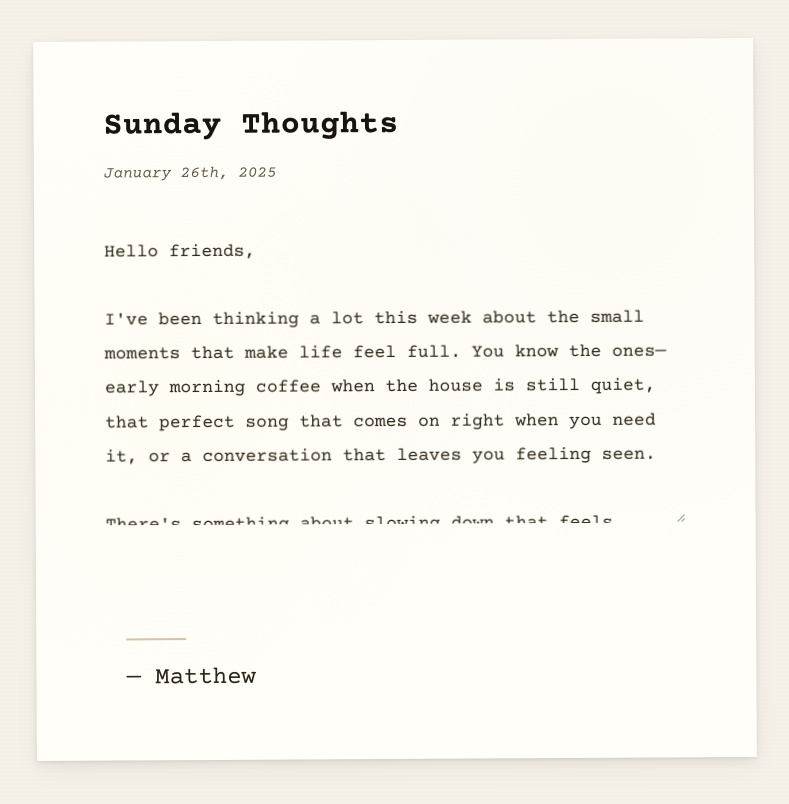
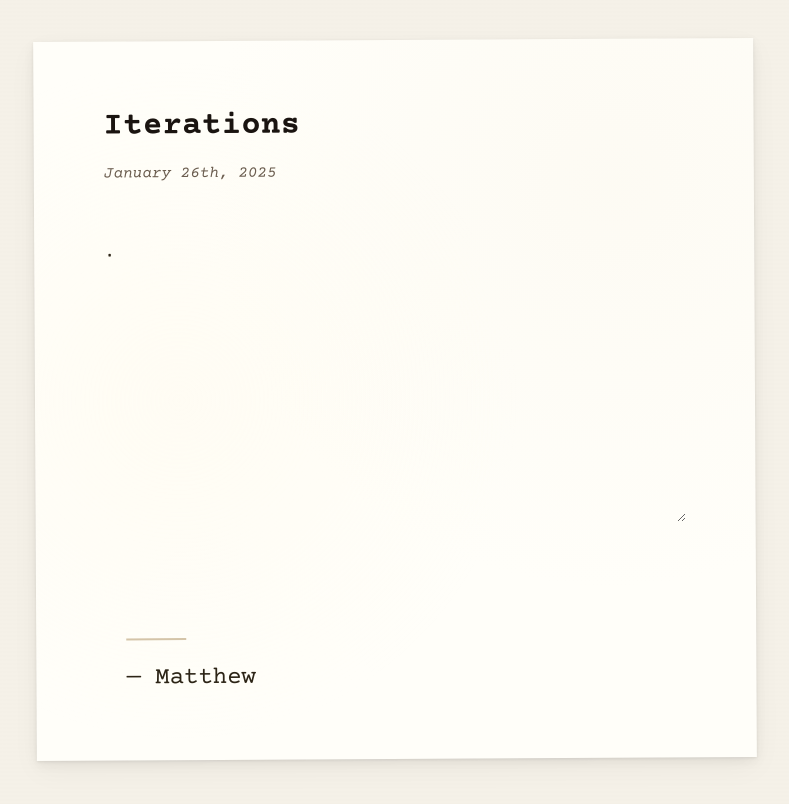
Before and after one commit to matthewpbarton/newsletter, a plain HTML site: page index.html in a window 1280 px wide. Shown: the whole page, without its empty margins (245-1034 px from the left). Drawn offline with nearby package versions, Linux system fonts and the light colour scheme.

Commit message:
Change newsletter title and reset body textarea
Updated the newsletter title and cleared the body content.

```diff
--- a/index.html
+++ b/index.html
@@ -263,7 +263,7 @@
             <input
                 type="text"
                 class="letter-title"
-                value="Sunday Thoughts"
+                value="Iterations"
                 placeholder="Your Newsletter Title..."
             >
             <input
@@ -275,17 +275,7 @@
         </div>
 
         <!-- Main Body Content (Editable Textarea) -->
-        <textarea class="letter-body" placeholder="Start writing your letter here...">Hello friends,
-
-I've been thinking a lot this week about the small moments that make life feel full. You know the ones—early morning coffee when the house is still quiet, that perfect song that comes on right when you need it, or a conversation that leaves you feeling seen.
-
-There's something about slowing down that feels radical these days. We're all so accustomed to speed, to optimization, to checking things off lists. But lately I've been trying to let things unfold at their own pace. To write without an outline. To walk without a destination. To cook without a recipe.
-
-It's messier this way, sure. But it's also more honest. More alive. I'm learning that the best things rarely announce themselves—they arrive quietly, in the margins, when you're not looking too hard.
-
-So here's to the unplanned moments. To the detours that become the journey. To the letters we write just because we felt like it.
-
-I hope this week brings you something unexpected and wonderful.</textarea>
+        <textarea class="letter-body" placeholder="Start writing your letter here...">.</textarea>
 
         <!-- Signature -->
         <div class="letter-signature">
```
